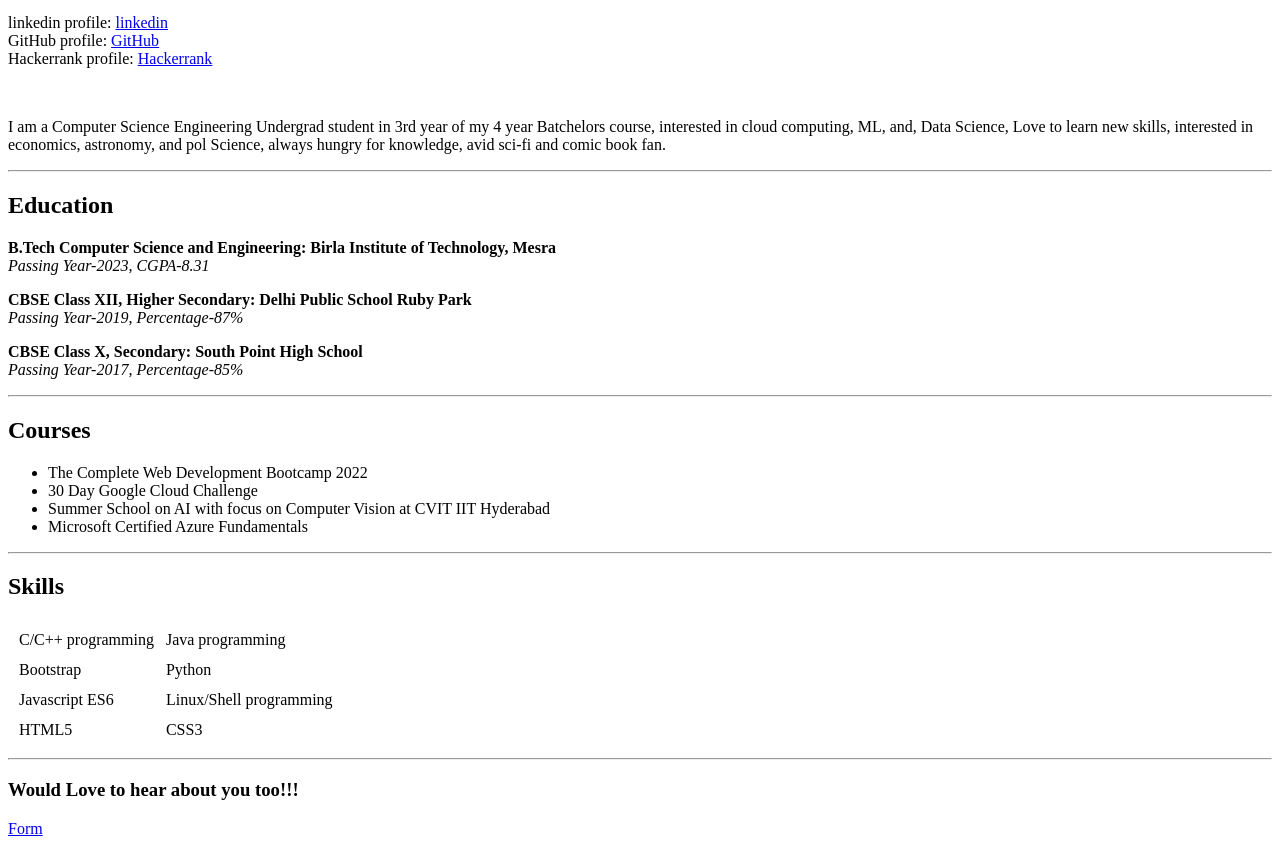
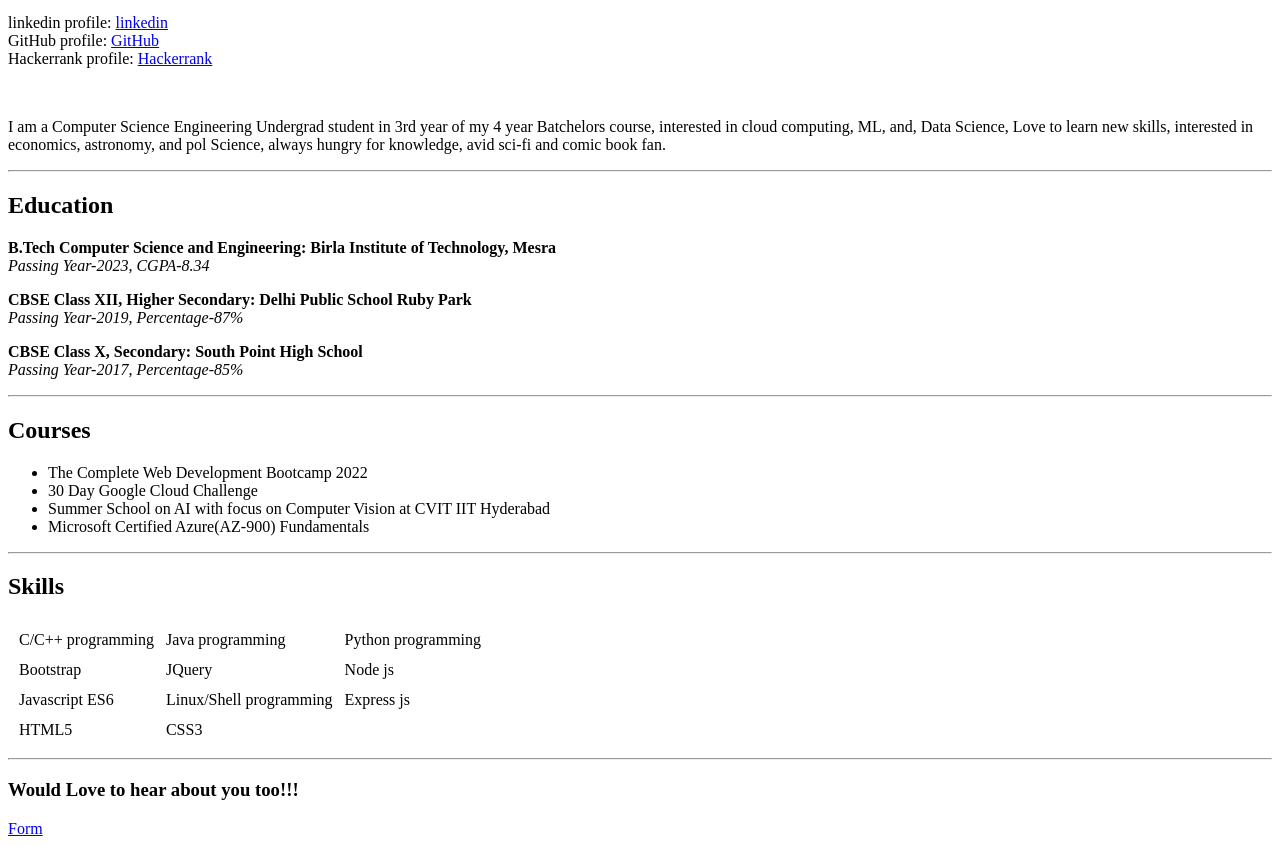
Before and after one commit to ultron1101/Resume, a plain HTML site: page index.html in a window 1280 px wide. Shown: the part 136-982 px from the top of the page. Drawn offline with Linux system fonts and the light colour scheme.

Commit message:
Update index.html

```diff
--- a/index.html
+++ b/index.html
@@ -23,7 +23,7 @@
     <hr />
     <h2>Education</h2>
       <p><b>B.Tech Computer Science and Engineering: Birla Institute of Technology, Mesra</b><br />
-         <em>Passing Year-2023, CGPA-8.31</em>
+         <em>Passing Year-2023, CGPA-8.34</em>
       </p>
       <p><b>CBSE Class XII, Higher Secondary: Delhi Public School Ruby Park</b><br />
          <em>Passing Year-2019, Percentage-87%</em>
@@ -37,7 +37,7 @@
         <li>The Complete Web Development Bootcamp 2022</li>
         <li>30 Day Google Cloud Challenge</li>
         <li>Summer School on AI with focus on Computer Vision at CVIT IIT Hyderabad</li>
-        <li>Microsoft Certified Azure Fundamentals</li>
+        <li>Microsoft Certified Azure(AZ-900) Fundamentals</li>
       </ul>
       <hr />
     <h2>Skills</h2>
@@ -45,14 +45,17 @@
        <tr>
          <td>C/C++ programming</td>
          <td>Java programming</td>
+         <td>Python programming</td>
        </tr>
        <tr>
          <td>Bootstrap</td>
-         <td>Python</td>
+         <td>JQuery</td>
+         <td>Node js</td>
        </tr>
        <tr>
          <td>Javascript ES6</td>
          <td>Linux/Shell programming</td>
+         <td>Express js</td>
        </tr>
        <tr>
          <td>HTML5</td>
```
